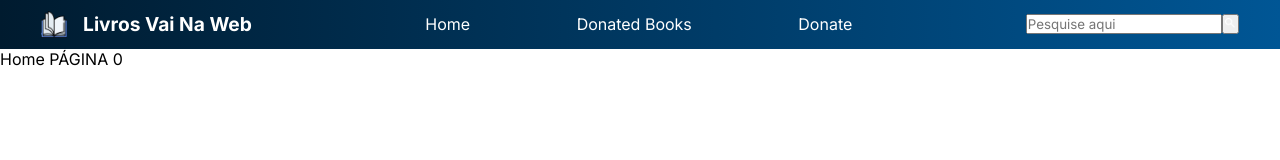
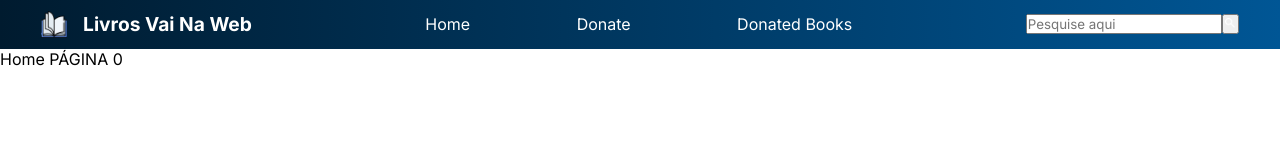
Before and after one commit to lolimamota/livros, a React (Vite) app: page / in a window 1280 px wide. Shown: the top 160 px of the page. Built offline with nearby package versions, Linux system fonts and the light colour scheme.

Commit message:
FIX: ordem dos menus

```diff
--- a/src/App.jsx
+++ b/src/App.jsx
@@ -31,13 +31,13 @@ function App() {
               </Link>
             </li>
             <li>
-              <Link to="/DonatedBooks">
-                Donated Books
+              <Link to="/Donate">
+                Donate
               </Link>
             </li>
             <li>
-              <Link to="/Donate">
-                Donate
+              <Link to="/DonatedBooks">
+                Donated Books
               </Link>
             </li>
           </ul>
```
